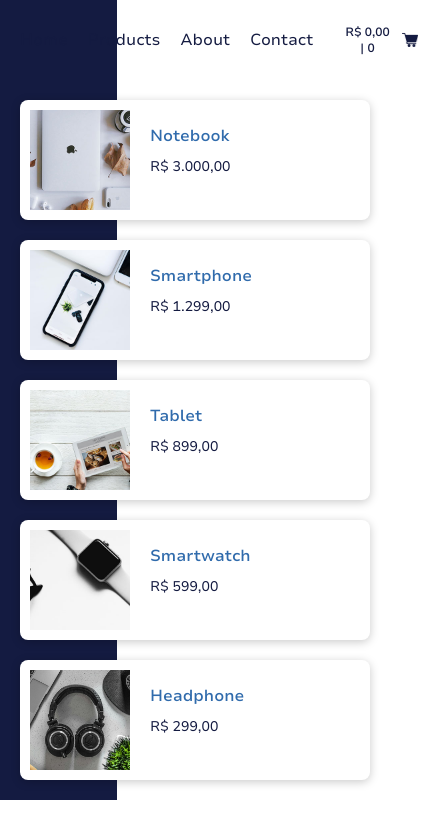
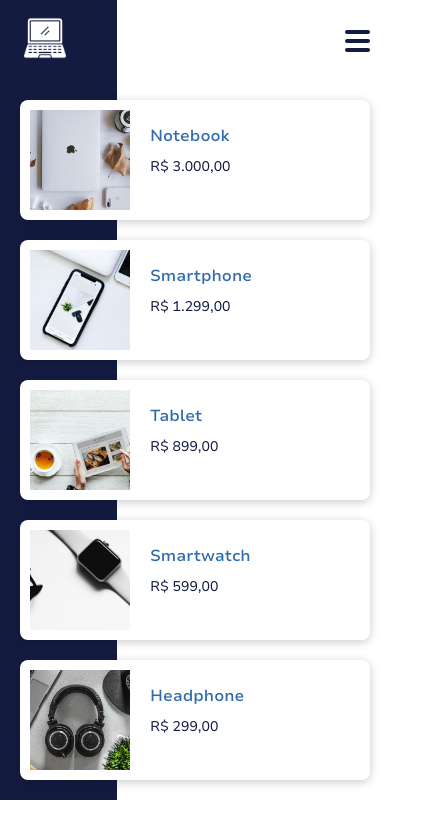
Before and after one commit to Beawnk/high-tech, a Vue app: page / in a window 390 px wide. Shown: the top 838 px of the page, 428 px wide, since content can reach past the window. Built offline with nearby package versions, Linux system fonts and the light colour scheme.

Commit message:
header mobile

```diff
--- a/src/assets/style/main.css
+++ b/src/assets/style/main.css
@@ -16,6 +16,7 @@
 body {
     padding: 0;
     margin: 0;
+    overflow-x: hidden;
 }
 
 * {
--- a/src/components/Header.vue
+++ b/src/components/Header.vue
@@ -1,15 +1,17 @@
 <template>
-<header class="header">
+    <header class="header" :class="{open: menuMobileOpen}">
         <div class="logo">
             <img src="../assets/img/HighTech.png" alt="HighTech">
         </div>
-        <div class="header-content">
+        <div class="menu-btn" @click="menuMobileOpen = !menuMobileOpen">
+            <span></span>
+            <span></span>
+            <span></span>
+        </div>
+        <div class="header-content" ref="headerRef">
             <nav>
                 <ul>
-                    <li><a href="#">Home</a></li>
-                    <li><a href="#">Products</a></li>
-                    <li><a href="#">About</a></li>
-                    <li><a href="#">Contact</a></li>
+                    <li><a href="#products">Products</a></li>
                 </ul>
             </nav>
             <div class="cart-total">
@@ -23,14 +25,22 @@
 import { ref, watch, onMounted} from 'vue';
 import { useCartStore } from "../stores/cart.js";
 import { formatCurrency } from "../composables/formatCurrency.js";
+import { onClickOutside } from '@vueuse/core';
 
 const emit = defineEmits(['toggle-modal']);
 
 const cart = useCartStore();
 
+const menuMobileOpen = ref(false);
+const headerRef = ref(null);
+
 function handleCartOpen() {
     emit('toggle-modal');
 }
+
+onClickOutside(headerRef, () => {
+    menuMobileOpen.value = false;
+});
 
 onMounted(() => {
     cart.loadCart();
@@ -51,6 +61,9 @@ $header-space: 500px;
     color: v.$primary-color;
     font-size: var(--subtitle-medium);
     z-index: 99;
+    @include v.media(768px)  {
+        color: v.$white-color;
+    }
     .logo {
         width: 50px;
         img {
@@ -60,16 +73,43 @@ $header-space: 500px;
     .header-content {
         display: flex;
         align-items: center;
+        @include v.media(768px) {
+            display: none;
+            position: absolute;
+            top: var(--header-height);
+            right: var(--side);
+            background-color: v.$primary-color;
+            flex-direction: column;
+            justify-content: center;
+            min-width: 250px;
+            transform: translateX(1000px);
+            transition-property: overlay, display, transform;
+            transition-duration: 0.5s;
+            transition-behavior: allow-discrete;
+        }
         nav {
+            @include v.media(768px) {
+                width: 100%;
+            }
             ul {
                 display: flex;
+                @include v.media(768px) {
+                    flex-direction: column;
+                }
                 li {
                     margin-right: 20px;
+                    @include v.media(768px) {
+                        margin-right: 0;
+                    }
                     &last-child {
                         margin-right: 0;
                     }
                     a {
                         transition: v.$transition;
+                        display: block;
+                        @include v.media(768px) {
+                        padding: 20px;
+                        }
                         &:hover {
                             color: v.$secondary-color;
                         }
@@ -78,6 +118,18 @@ $header-space: 500px;
             }
         }
         .cart-total {
+            cursor: pointer;
+            transition: v.$transition;
+            @include v.media(768px) {
+                padding: 20px;
+                width: 100%;
+                background-color: v.$secondary-color;
+            }
+            &:hover {
+                @include v.media(768px) {
+                    background-color: v.$primary-color;
+                }
+            }
             .cart-btn {
                 background-color: transparent;
                 color: v.$primary-color;
@@ -85,6 +137,11 @@ $header-space: 500px;
                 align-items: center;
                 padding: 10px;
                 transition: v.$transition;
+                @include v.media(768px) {
+                    color: v.$white-color;
+                    padding: 0;
+                    flex-direction: row-reverse;
+                }
                 &::after {
                     content: '';
                     background-image: url('../assets/img/cart.png');
@@ -96,12 +153,85 @@ $header-space: 500px;
                     background-repeat: no-repeat;
                     margin-left: 10px;
                     transition: v.$transition;
+                    @include v.media(768px) {
+                        background-image: url('../assets/img/cart-mobile.png');
+                        margin-left: 0;
+                        margin-right: 10px;
+                    }
                 }
                 &:hover {
                     color: v.$secondary-color;
+                    @include v.media(768px) {
+                        color: v.$white-color;
+                    }
                     &::after {
                         background-image: url('../assets/img/cart-hover.png');
+                        @include v.media(768px) {
+                            background-image: url('../assets/img/cart-mobile.png');
+                        }
                     }
+                }
+            }
+        }
+    }
+    &.open {
+        .header-content {
+            @include v.media(768px) {
+                transform: translateX(0);
+                display: flex;
+                @starting-style {
+                    transform: translateX(1000px);
+                }
+            }
+        }
+    }
+    .menu-btn {
+        display: none;
+        position: relative;
+        top: 0;
+        left: 0;
+        z-index: 1;
+        cursor: pointer;
+        width: 30px;
+        height: 30px;
+        @include v.media(768px) {
+            display: block;
+        }
+        span {
+            display: block;
+            width: 25px;
+            height: 4px;
+            top: 5px;
+            left: 5px;
+            margin-bottom: 5px;
+            position: relative;
+            background-color: v.$primary-color;
+            border-radius: 3px;
+            z-index: 1;
+            transform-origin: 4px 0px;
+            transition: transform 0.5s cubic-bezier(0.77,0.2,0.05,1.0),
+                        background 0.5s cubic-bezier(0.77,0.2,0.05,1.0),
+                        opacity 0.55s ease;
+            &:first-child {
+                transform-origin: 0% 0%;
+            }
+            &:last-child {
+                transform-origin: 0% 100%;
+            }
+        }
+    }
+    &.open {
+        .menu-btn {
+            span {
+                opacity: 1;
+                transform: rotate(45deg) translate(3px, -2px);
+                background-color: v.$primary-color;
+                &:nth-child(2) {
+                    opacity: 0;
+                    transform: rotate(0deg) scale(0.2, 0.2);
+                }
+                &:last-child {
+                    transform: rotate(-45deg) translate(3px, 2px);
                 }
             }
         }
```
Also changed, not shown: src/assets/img/cart-mobile.png (added).
